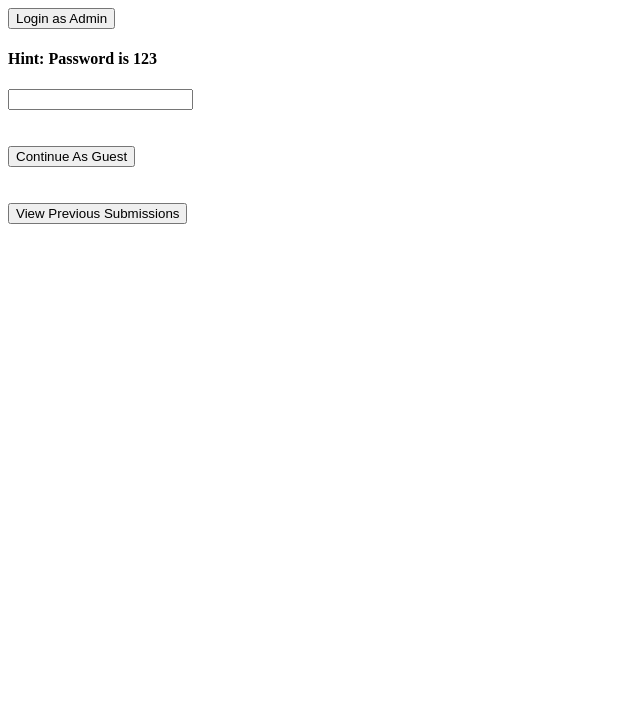
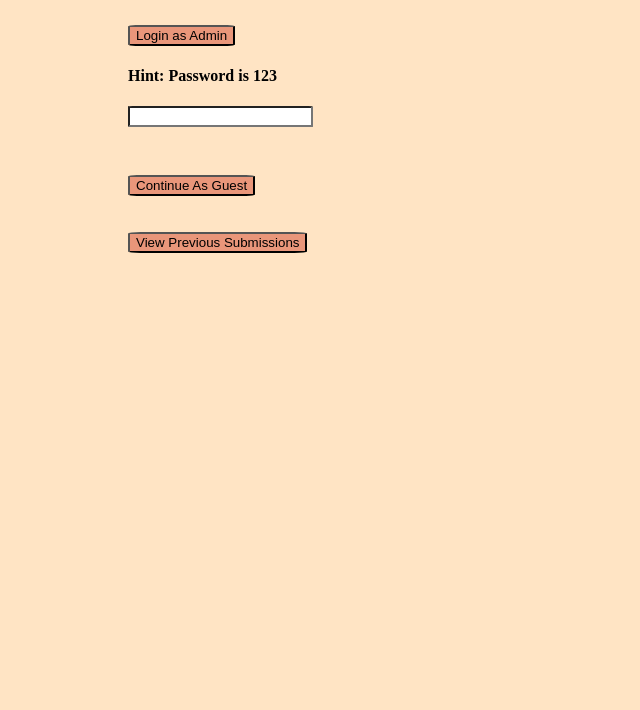
Before and after one commit to ShaimaaAliECE/lab3-pmoeini1, a website: page static/index.html in a window 1280 px wide. Shown: the part 90-800 px from the top of the page, without its empty margins (0-640 px from the left). Drawn offline with nearby package versions, Linux system fonts and the light colour scheme.

Commit message:
CSS styling

```diff
--- a/index.js
+++ b/index.js
@@ -1,5 +1,5 @@
+import getTimes from './getTimes';
 const express = require('express');
-import getTimes from './getTimes';
 
 const app = express();
 
@@ -13,8 +13,8 @@ app.get('/guest', (req, res) => {
     res.redirect("guest.html");
 });
 app.get('/previous', (req, res) => {
+    // attach all previous submissions
     let content = getTimes();
-    // attach all previous submissions
     res.send(content);
 });
 app.listen(80);
--- a/static/index.html
+++ b/static/index.html
@@ -8,7 +8,23 @@
         <title>Welcome Page</title>
     </head>
     <body>
-        <div style="justify-content: center;">
+        <style>
+            body {
+                background-color: bisque;
+                justify-content: center;
+                margin-left: 10%;
+                margin-top: 3%;
+            }
+            button {
+                background-color: darksalmon;
+                border-radius: 7%;
+            }
+            input {
+                border-radius: 2.5%;
+                margin-bottom: 1%;
+            }
+        </style>
+        <div>
             <h1>Welcome!</h1>
             <br />
             <button>Login as Admin</button>
```
Also changed, not shown: initDB.js (line endings or trailing spaces), setTimes.js (line endings or trailing spaces).
